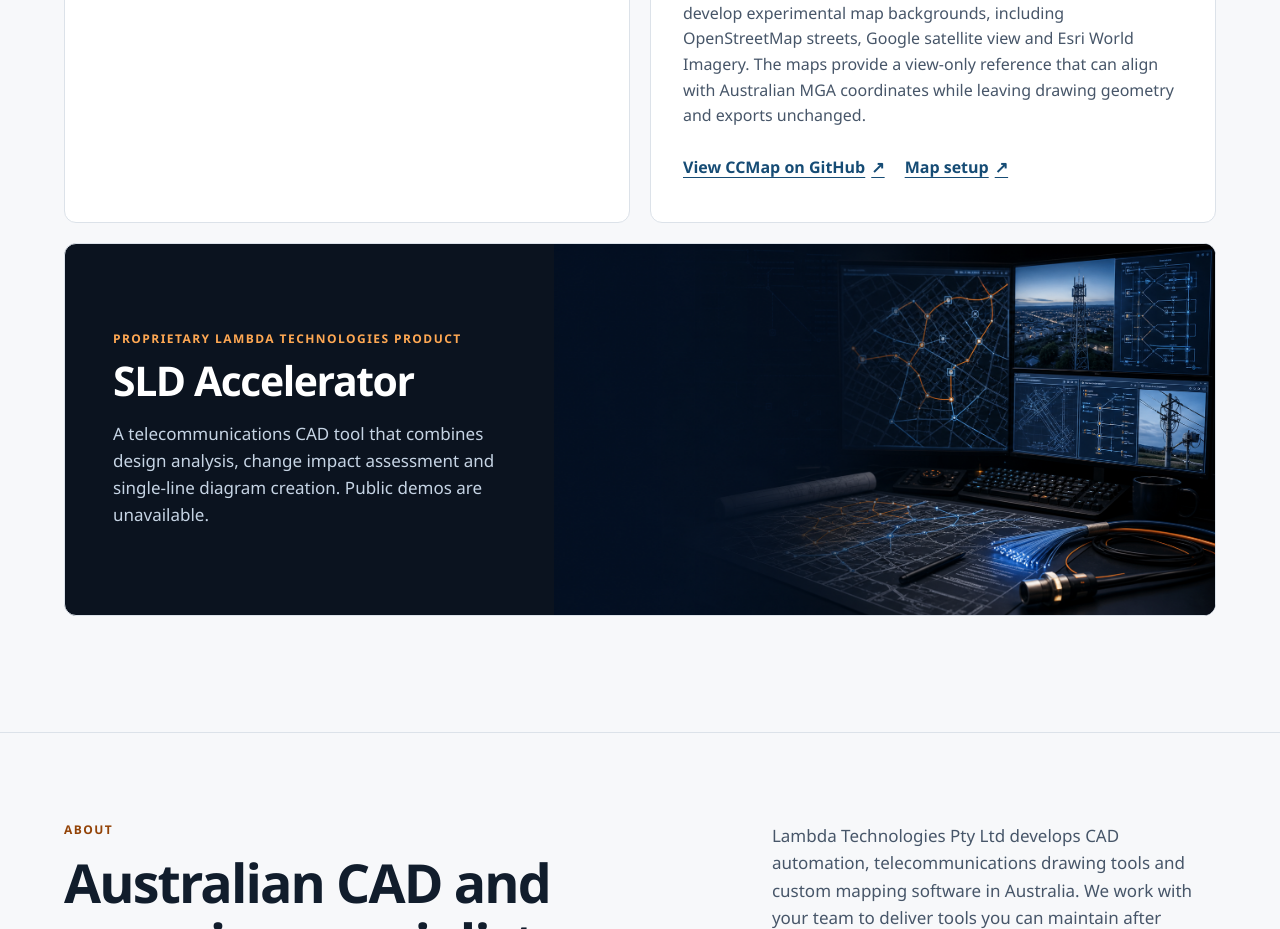
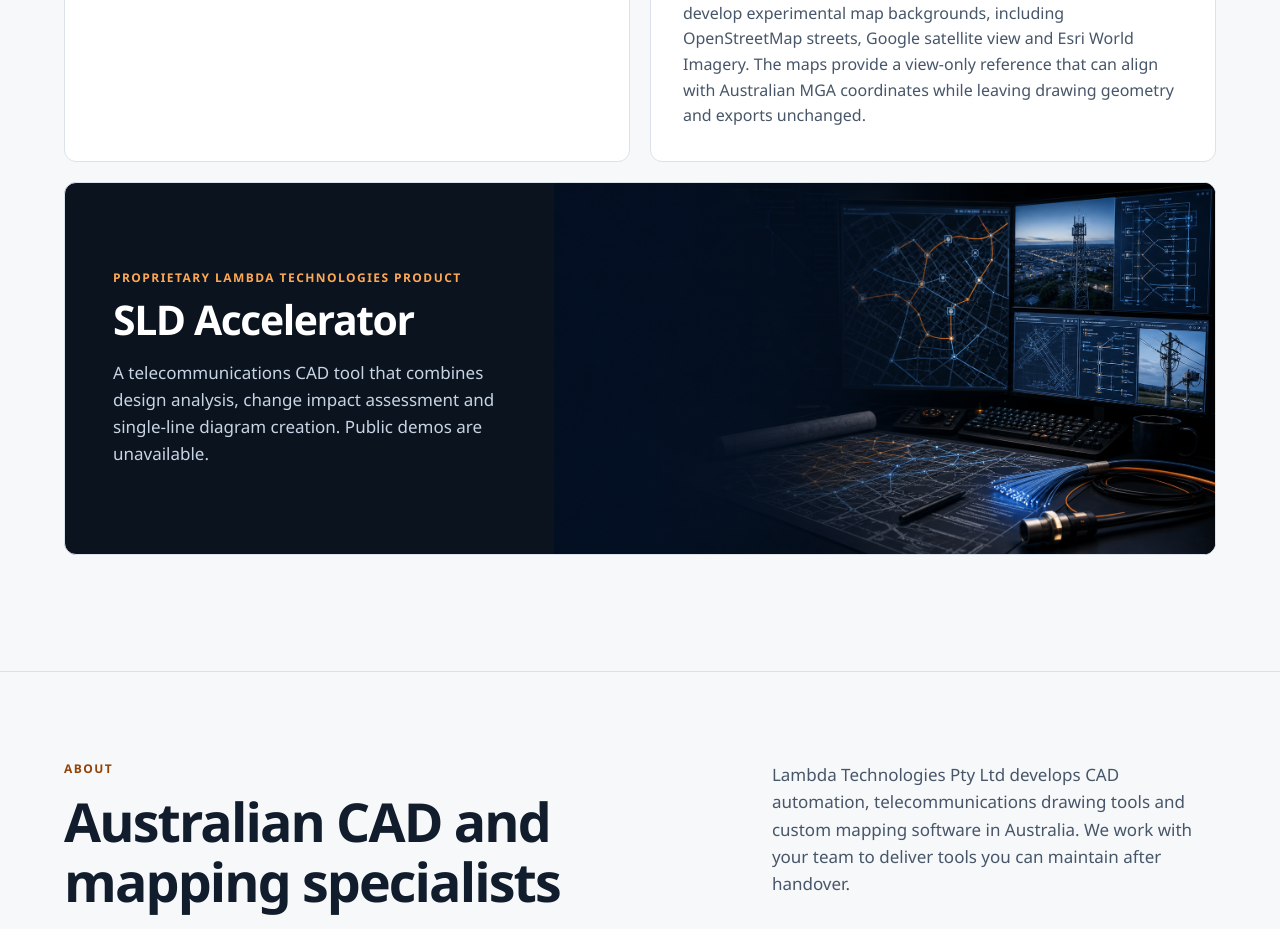
Before and after one commit to Ala-Ismail/lambda-web, a Next.js app: page / in a window 1280 px wide. Shown: the part 3200-4129 px from the top of the page. Built offline with nearby package versions, Linux system fonts and the light colour scheme.

Commit message:
Remove CCMap links from homepage

```diff
--- a/app/globals.css
+++ b/app/globals.css
@@ -484,28 +484,6 @@ h3 {
   margin-bottom: 10px;
 }
 
-.product-links {
-  display: flex;
-  flex-wrap: wrap;
-  gap: 4px 20px;
-  margin-top: auto;
-  padding-top: 17px;
-}
-
-.text-link {
-  display: inline-flex;
-  align-items: center;
-  gap: 6px;
-  min-height: 44px;
-  color: #164c75;
-  font-weight: 700;
-  text-underline-offset: 4px;
-}
-
-.text-link:hover {
-  color: var(--accent-ink);
-}
-
 .sld-accelerator-card {
   display: grid;
   grid-column: 1 / -1;
--- a/app/page.js
+++ b/app/page.js
@@ -180,14 +180,6 @@ export default function Home() {
                     The maps provide a view-only reference that can align with Australian MGA
                     coordinates while leaving drawing geometry and exports unchanged.
                   </p>
-                  <div className="product-links">
-                    <a className="text-link" href="https://github.com/Ala-Ismail/CCMap">
-                      View CCMap on GitHub <span aria-hidden="true">↗</span>
-                    </a>
-                    <a className="text-link" href="https://github.com/Ala-Ismail/CCMap#map-backgrounds">
-                      Map setup <span aria-hidden="true">↗</span>
-                    </a>
-                  </div>
                 </div>
               </article>
               <section id="sld-accelerator" className="product-card sld-accelerator-card" aria-labelledby="sld-accelerator-title">
```
